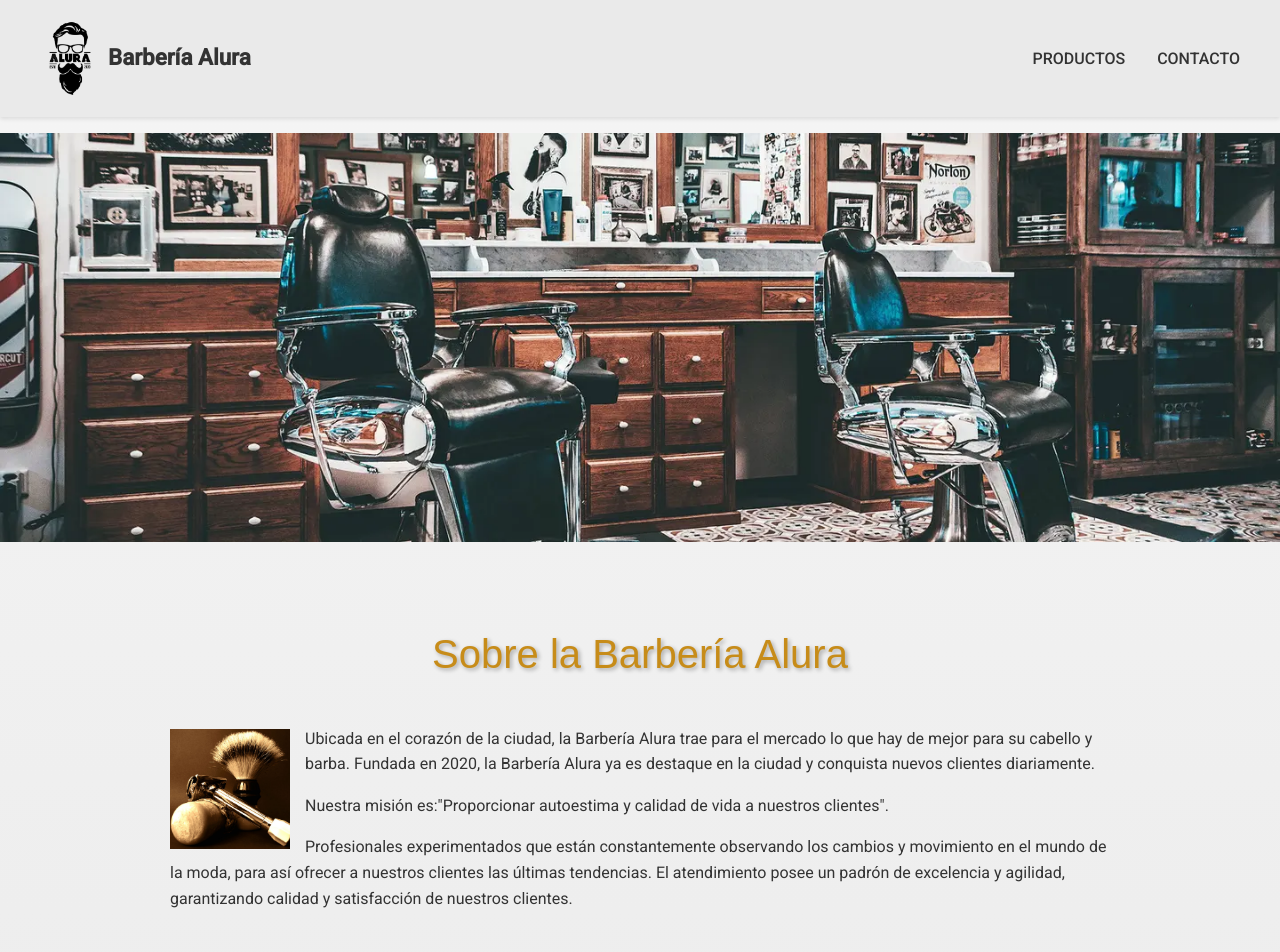
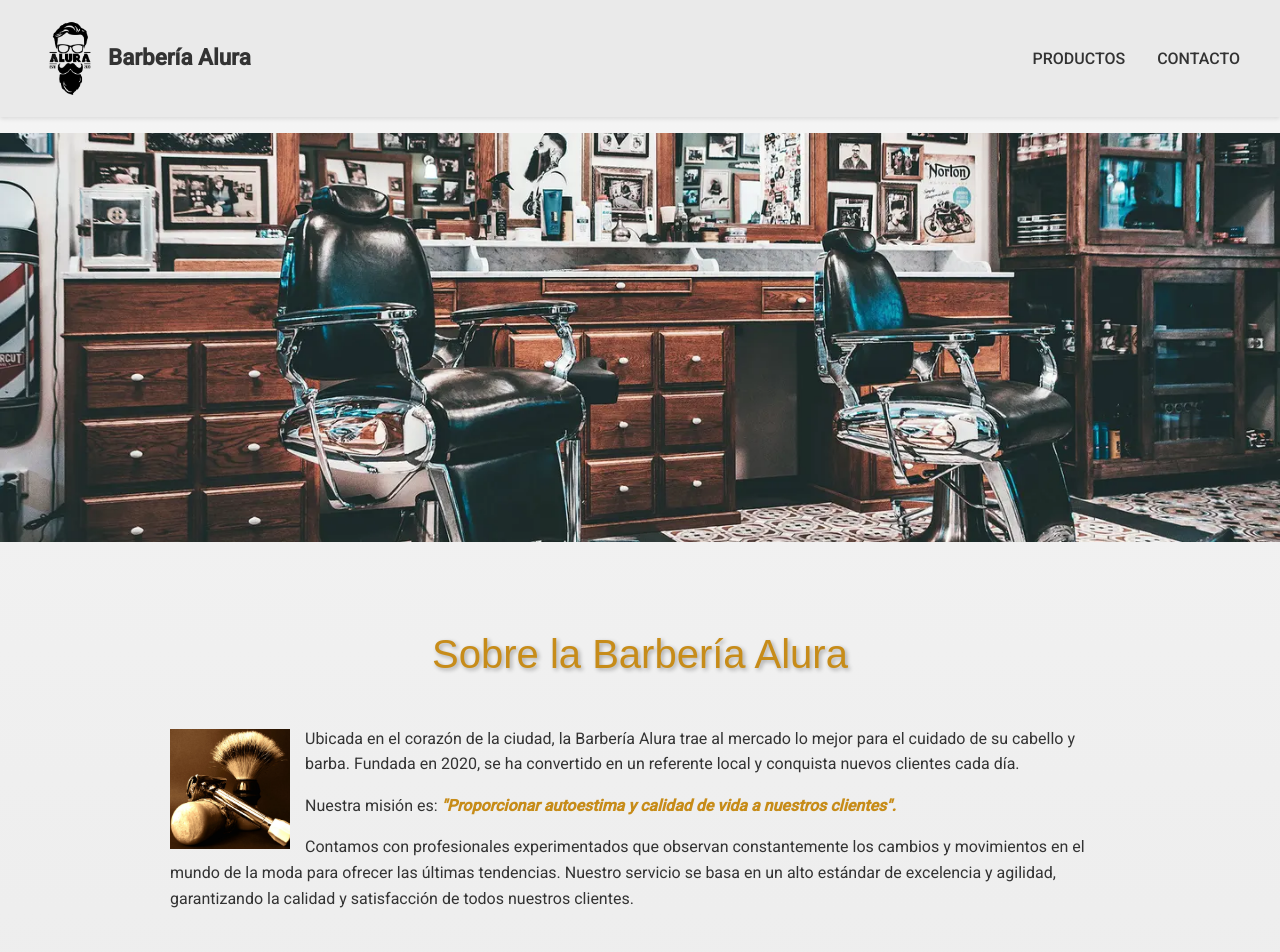
Before and after one commit to CriXDZ/BarberShop, a React (Vite) app: page / in a window 1280 px wide. Shown: the top 952 px of the page. Built offline with nearby package versions, Linux system fonts and the light colour scheme; a web font is replaced by a local one.

Commit message:
improved texts

```diff
--- a/src/components/SectionHome/SectionPrincipal.jsx
+++ b/src/components/SectionHome/SectionPrincipal.jsx
@@ -8,28 +8,27 @@ const SectionPrincipal = () => {
       <img
         className="utensilios"
         src={utensilios}
-        alt="utensilios de un barbero"
+        alt="Utensilios de un barbero"
       />
       <p>
-        Ubicada en el corazón de la ciudad, la Barbería Alura trae para el
-        mercado lo que hay de mejor para su cabello y barba. Fundada en 2020, la
-        Barbería Alura ya es destaque en la ciudad y conquista nuevos clientes
-        diariamente.
+        Ubicada en el corazón de la ciudad, la Barbería Alura trae al mercado lo
+        mejor para el cuidado de su cabello y barba. Fundada en 2020, se ha
+        convertido en un referente local y conquista nuevos clientes cada día.
       </p>
       <p>
-        Nuestra misión es:
+        Nuestra misión es:{" "}
         <em>
-          <strong className="misión">
+          <strong className="mision">
             "Proporcionar autoestima y calidad de vida a nuestros clientes".
           </strong>
         </em>
       </p>
       <p>
-        Profesionales experimentados que están constantemente observando los
-        cambios y movimiento en el mundo de la moda, para así ofrecer a nuestros
-        clientes las últimas tendencias. El atendimiento posee un padrón de
-        excelencia y agilidad, garantizando calidad y satisfacción de nuestros
-        clientes.
+        Contamos con profesionales experimentados que observan constantemente
+        los cambios y movimientos en el mundo de la moda para ofrecer las
+        últimas tendencias. Nuestro servicio se basa en un alto estándar de
+        excelencia y agilidad, garantizando la calidad y satisfacción de todos
+        nuestros clientes.
       </p>
     </section>
   );
```
